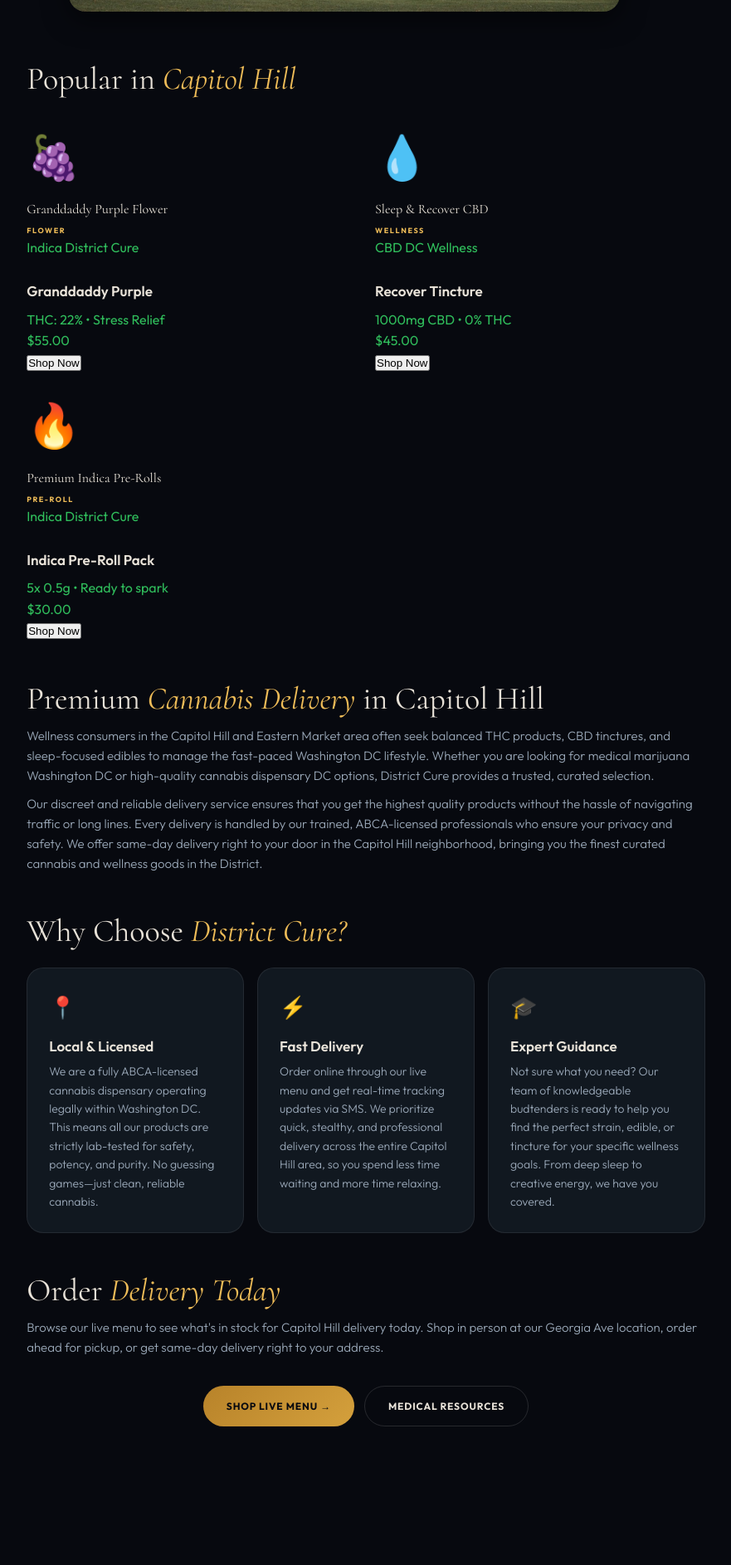
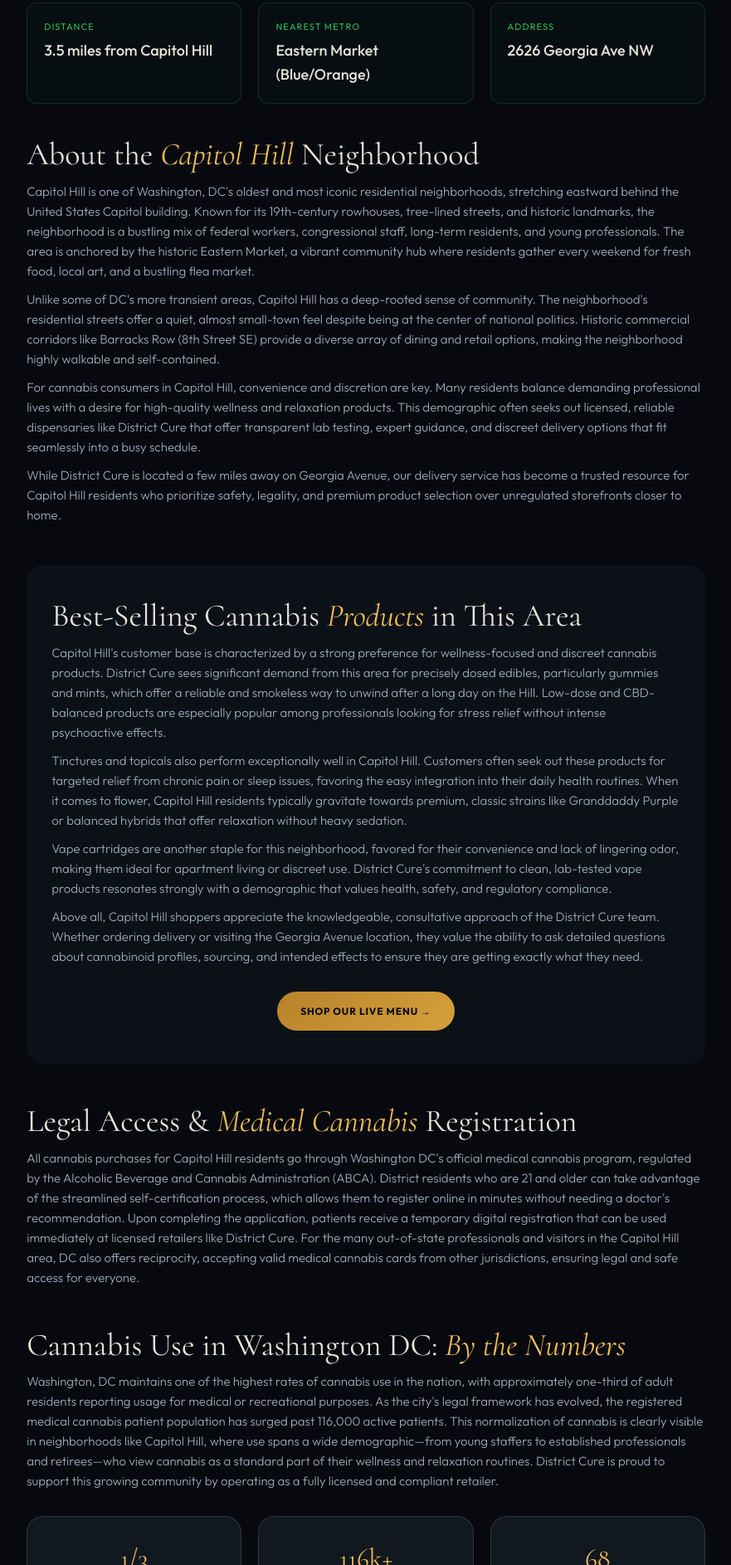
Before and after one commit to bizboxstory1/districtcure, a website: page storefront/pages/delivery-capitol-hill.html in a window 1280 px wide. Shown: the part 914-2800 px from the top of the page at 83% size, without its empty margins (199-1080 px from the left). Drawn offline with Linux system fonts and the light colour scheme.

Commit message:
formatted capitol hill page and moved it to bottom of footer list

```diff
--- a/storefront/pages/delivery-capitol-hill.html
+++ b/storefront/pages/delivery-capitol-hill.html
@@ -3,8 +3,8 @@
 <head>
 <meta charset="UTF-8">
 <meta name="viewport" content="width=device-width,initial-scale=1">
-<title>Capitol Hill CBD & Medical Marijuana Dispensary Delivery | District Cure</title>
-<meta name="description" content="Capitol Hill's trusted cannabis delivery. Serving professionals and residents near Eastern Market with premium CBD wellness products, medical marijuana, and the calming Granddaddy Purple strain.">
+<title>District Cure Dispensary Near Capitol Hill, Washington DC</title>
+<meta name="description" content="District Cure is a top-rated licensed cannabis dispensary serving the Capitol Hill and Eastern Market area with premium medical marijuana.">
 <link rel="canonical" href="https://districtcuredispensary.com/delivery/capitol-hill">
 <link rel="icon" type="image/svg+xml" href="/favicon.svg">
 <link rel="apple-touch-icon" href="/brand-logo">
@@ -17,6 +17,24 @@
 <link rel="preconnect" href="https://fonts.googleapis.com">
 <link href="https://fonts.googleapis.com/css2?family=Cormorant:ital,wght@0,300;0,400;0,500;0,600;1,300;1,400&family=Outfit:wght@300;400;500;600;700&family=JetBrains+Mono:wght@400;500&display=swap" rel="stylesheet">
 <link rel="stylesheet" href="/pages/page.css">
+<style>
+/* FAQ specific styles */
+.faq-list { max-width: 860px; margin: 40px auto 0; display: flex; flex-direction: column; gap: 14px; }
+.faq-item { background: var(--surface); border: 1px solid var(--border2); border-radius: 12px; overflow: hidden; transition: border-color .2s; }
+.faq-item:hover { border-color: var(--border); }
+.faq-q { width: 100%; text-align: left; padding: 20px 24px; background: transparent !important; border: none !important; font-size: 19px; font-weight: 500; color: var(--cream); cursor: pointer; display: flex; justify-content: space-between; align-items: center; transition: color .2s; font-family: var(--font-display); margin: 0; border-radius: 0; box-shadow: none; }
+.faq-q:hover { color: var(--green3); }
+.faq-q::after { content: '+'; font-size: 24px; font-weight: 300; color: var(--gold3); transition: transform .3s; }
+.faq-item.active { border-color: var(--green3); }
+.faq-item.active .faq-q { color: var(--green3); }
+.faq-item.active .faq-q::after { transform: rotate(45deg); }
+.faq-a { max-height: 0; overflow: hidden; transition: all .3s ease; font-size: 15px; color: var(--text); line-height: 1.6; font-weight: 300; padding: 0 24px; }
+.faq-item.active .faq-a { max-height: 500px; padding-bottom: 24px; padding-top: 4px; }
+.stats-grid { display: grid; grid-template-columns: repeat(auto-fit, minmax(200px, 1fr)); gap: 20px; margin-top: 30px; }
+.stat-card { background: var(--card); border: 1px solid var(--border2); padding: 24px; border-radius: var(--radius-lg); text-align: center; }
+.stat-val { font-size: 32px; color: var(--gold3); font-family: var(--font-display); margin-bottom: 8px; }
+.stat-lbl { font-size: 13px; color: var(--text); }
+</style>
 </head>
 <body>
 
@@ -29,133 +47,129 @@
 </nav>
 
 <header class="pg-hero" style="padding-bottom: 40px;">
-  <div class="pg-eyebrow">Washington DC Delivery</div>
-  <h1 class="pg-h1">Capitol Hill <em>Cannabis & CBD Dispensary</em></h1>
-  <p class="pg-lead">Capitol Hill, anchored by the United States Capitol, attracts professionals, policymakers, and long-term residents seeking reliable cannabis and CBD wellness products delivered directly to their door.</p>
+  <div class="pg-eyebrow">Washington DC Dispensary</div>
+  <h1 class="pg-h1">Capitol Hill <em>Cannabis Dispensary</em></h1>
+  <p class="pg-lead">Capitol Hill, anchored by the United States Capitol, attracts professionals, policymakers, and long-term residents seeking reliable cannabis and CBD wellness products delivered directly from District Cure.</p>
 </header>
 
 <main class="pg-wrap">
 
-  <!-- Capitol Hill Custom Cover Image (FIXED STYLING) -->
   <section style="padding: 0 clamp(20px, 4vw, 56px); max-width: 1200px; margin: 0 auto 60px; text-align: center;">
-    <img src="/images/capitol-hill.png" alt="Capitol Hill Cannabis Delivery Washington DC" style="max-width: 100%; height: auto; border-radius: var(--radius-lg); box-shadow: 0 10px 30px rgba(0,0,0,0.5);">
+    <img src="/images/capitol-hill.png" alt="Capitol Hill Cannabis Dispensary DC" style="max-width: 100%; height: auto; border-radius: var(--radius-lg); box-shadow: 0 10px 30px rgba(0,0,0,0.5);">
   </section>
 
-  <!-- Popular Products Static Grid (REVERTED TO GRANDDADDY PURPLE) -->
-  <section class="pg-section" style="padding-top: 0;">
-    <h2>Popular in <em>Capitol Hill</em></h2>
-    <div style="display: grid; grid-template-columns: repeat(auto-fill, minmax(260px, 1fr)); gap: 22px; margin-top: 30px;">
+  <section class="pg-section">
+    <div style="display: flex; gap: 20px; flex-wrap: wrap; margin-bottom: 40px;">
+      <div style="flex: 1; min-width: 250px; background: rgba(30,122,60,.05); border: 1px solid rgba(48,190,92,.2); padding: 20px; border-radius: 12px;">
+        <div style="font-size: 11px; text-transform: uppercase; letter-spacing: .1em; color: var(--green3); margin-bottom: 5px;">Distance</div>
+        <div style="font-size: 18px; color: var(--cream); font-weight: 500;">3.5 miles from Capitol Hill</div>
+      </div>
+      <div style="flex: 1; min-width: 250px; background: rgba(30,122,60,.05); border: 1px solid rgba(48,190,92,.2); padding: 20px; border-radius: 12px;">
+        <div style="font-size: 11px; text-transform: uppercase; letter-spacing: .1em; color: var(--green3); margin-bottom: 5px;">Nearest Metro</div>
+        <div style="font-size: 18px; color: var(--cream); font-weight: 500;">Eastern Market (Blue/Orange)</div>
+      </div>
+      <div style="flex: 1; min-width: 250px; background: rgba(30,122,60,.05); border: 1px solid rgba(48,190,92,.2); padding: 20px; border-radius: 12px;">
+        <div style="font-size: 11px; text-transform: uppercase; letter-spacing: .1em; color: var(--green3); margin-bottom: 5px;">Address</div>
+        <div style="font-size: 18px; color: var(--cream); font-weight: 500;">2626 Georgia Ave NW</div>
+      </div>
+    </div>
 
-      <!-- Product 1 -->
-      <a href="/#shop" style="text-decoration: none; display: block;" class="p-card">
-        <div class="p-thumb">
-          <div class="p-thumb-fallback">
-             <span class="ptf-emoji" style="font-size: 52px; margin-bottom: 8px; display: block;">🍇</span>
-             <span class="ptf-name" style="font-family: var(--font-display); font-size: 16px; color: var(--cream);">Granddaddy Purple Flower</span>
-             <span class="ptf-cat" style="font-size: 9px; font-weight: 700; letter-spacing: .18em; text-transform: uppercase; color: var(--gold3); margin-top: 6px; display: block;">Flower</span>
-          </div>
-          <div class="p-thumb-shine"></div>
-        </div>
-        <div class="p-info">
-          <div class="p-strain-row">
-            <span class="strain-pip pip-indica"></span><span class="strain-label">Indica</span>
-            <span class="p-brand">District Cure</span>
-          </div>
-          <h3 class="p-name">Granddaddy Purple</h3>
-          <div class="p-specs">THC: 22% • Stress Relief</div>
-          <div class="p-footer">
-             <div class="p-price">$55.00</div>
-             <button class="btn-add">Shop Now</button>
-          </div>
-        </div>
-      </a>
+    <h2>About the <em>Capitol Hill</em> Neighborhood</h2>
+    <p>Capitol Hill is one of Washington, DC's oldest and most iconic residential neighborhoods, stretching eastward behind the United States Capitol building. Known for its 19th-century rowhouses, tree-lined streets, and historic landmarks, the neighborhood is a bustling mix of federal workers, congressional staff, long-term residents, and young professionals. The area is anchored by the historic Eastern Market, a vibrant community hub where residents gather every weekend for fresh food, local art, and a bustling flea market.</p>
+    <p>Unlike some of DC's more transient areas, Capitol Hill has a deep-rooted sense of community. The neighborhood's residential streets offer a quiet, almost small-town feel despite being at the center of national politics. Historic commercial corridors like Barracks Row (8th Street SE) provide a diverse array of dining and retail options, making the neighborhood highly walkable and self-contained.</p>
+    <p>For cannabis consumers in Capitol Hill, convenience and discretion are key. Many residents balance demanding professional lives with a desire for high-quality wellness and relaxation products. This demographic often seeks out licensed, reliable dispensaries like District Cure that offer transparent lab testing, expert guidance, and discreet delivery options that fit seamlessly into a busy schedule.</p>
+    <p>While District Cure is located a few miles away on Georgia Avenue, our delivery service has become a trusted resource for Capitol Hill residents who prioritize safety, legality, and premium product selection over unregulated storefronts closer to home.</p>
+  </section>
 
-      <!-- Product 2 -->
-      <a href="/#shop" style="text-decoration: none; display: block;" class="p-card">
-        <div class="p-thumb">
-          <div class="p-thumb-fallback">
-             <span class="ptf-emoji" style="font-size: 52px; margin-bottom: 8px; display: block;">💧</span>
-             <span class="ptf-name" style="font-family: var(--font-display); font-size: 16px; color: var(--cream);">Sleep & Recover CBD</span>
-             <span class="ptf-cat" style="font-size: 9px; font-weight: 700; letter-spacing: .18em; text-transform: uppercase; color: var(--gold3); margin-top: 6px; display: block;">Wellness</span>
-          </div>
-          <div class="p-thumb-shine"></div>
-        </div>
-        <div class="p-info">
-          <div class="p-strain-row">
-            <span class="strain-pip pip-cbd"></span><span class="strain-label">CBD</span>
-            <span class="p-brand">DC Wellness</span>
-          </div>
-          <h3 class="p-name">Recover Tincture</h3>
-          <div class="p-specs">1000mg CBD • 0% THC</div>
-          <div class="p-footer">
-             <div class="p-price">$45.00</div>
-             <button class="btn-add">Shop Now</button>
-          </div>
-        </div>
-      </a>
-
-      <!-- Product 3 -->
-      <a href="/#shop" style="text-decoration: none; display: block;" class="p-card">
-        <div class="p-thumb">
-          <div class="p-thumb-fallback">
-             <span class="ptf-emoji" style="font-size: 52px; margin-bottom: 8px; display: block;">🔥</span>
-             <span class="ptf-name" style="font-family: var(--font-display); font-size: 16px; color: var(--cream);">Premium Indica Pre-Rolls</span>
-             <span class="ptf-cat" style="font-size: 9px; font-weight: 700; letter-spacing: .18em; text-transform: uppercase; color: var(--gold3); margin-top: 6px; display: block;">Pre-Roll</span>
-          </div>
-          <div class="p-thumb-shine"></div>
-        </div>
-        <div class="p-info">
-          <div class="p-strain-row">
-            <span class="strain-pip pip-indica"></span><span class="strain-label">Indica</span>
-            <span class="p-brand">District Cure</span>
-          </div>
-          <h3 class="p-name">Indica Pre-Roll Pack</h3>
-          <div class="p-specs">5x 0.5g • Ready to spark</div>
-          <div class="p-footer">
-             <div class="p-price">$30.00</div>
-             <button class="btn-add">Shop Now</button>
-          </div>
-        </div>
-      </a>
-
+  <section class="pg-section" style="background: var(--surface); border-radius: var(--radius-lg); padding: 40px 30px;">
+    <h2>Best-Selling Cannabis <em>Products</em> in This Area</h2>
+    <p>Capitol Hill's customer base is characterized by a strong preference for wellness-focused and discreet cannabis products. District Cure sees significant demand from this area for precisely dosed edibles, particularly gummies and mints, which offer a reliable and smokeless way to unwind after a long day on the Hill. Low-dose and CBD-balanced products are especially popular among professionals looking for stress relief without intense psychoactive effects.</p>
+    <p>Tinctures and topicals also perform exceptionally well in Capitol Hill. Customers often seek out these products for targeted relief from chronic pain or sleep issues, favoring the easy integration into their daily health routines. When it comes to flower, Capitol Hill residents typically gravitate towards premium, classic strains like Granddaddy Purple or balanced hybrids that offer relaxation without heavy sedation.</p>
+    <p>Vape cartridges are another staple for this neighborhood, favored for their convenience and lack of lingering odor, making them ideal for apartment living or discreet use. District Cure's commitment to clean, lab-tested vape products resonates strongly with a demographic that values health, safety, and regulatory compliance.</p>
+    <p>Above all, Capitol Hill shoppers appreciate the knowledgeable, consultative approach of the District Cure team. Whether ordering delivery or visiting the Georgia Avenue location, they value the ability to ask detailed questions about cannabinoid profiles, sourcing, and intended effects to ensure they are getting exactly what they need.</p>
+    <div class="pg-cta-row" style="margin-top: 30px; justify-content: center;">
+      <a href="/#shop" class="pg-btn pg-btn-primary">Shop Our Live Menu →</a>
     </div>
   </section>
 
-  <!-- Expanded SEO Content -->
   <section class="pg-section">
-    <h2>Premium <em>Cannabis Delivery</em> in Capitol Hill</h2>
-    <p>Wellness consumers in the Capitol Hill and Eastern Market area often seek balanced THC products, CBD tinctures, and sleep-focused edibles to manage the fast-paced Washington DC lifestyle. Whether you are looking for medical marijuana Washington DC or high-quality cannabis dispensary DC options, District Cure provides a trusted, curated selection.</p>
-    <p>Our discreet and reliable delivery service ensures that you get the highest quality products without the hassle of navigating traffic or long lines. Every delivery is handled by our trained, ABCA-licensed professionals who ensure your privacy and safety. We offer same-day delivery right to your door in the Capitol Hill neighborhood, bringing you the finest curated cannabis and wellness goods in the District.</p>
+    <h2>Legal Access & <em>Medical Cannabis</em> Registration</h2>
+    <p>All cannabis purchases for Capitol Hill residents go through Washington DC's official medical cannabis program, regulated by the Alcoholic Beverage and Cannabis Administration (ABCA). District residents who are 21 and older can take advantage of the streamlined self-certification process, which allows them to register online in minutes without needing a doctor's recommendation. Upon completing the application, patients receive a temporary digital registration that can be used immediately at licensed retailers like District Cure. For the many out-of-state professionals and visitors in the Capitol Hill area, DC also offers reciprocity, accepting valid medical cannabis cards from other jurisdictions, ensuring legal and safe access for everyone.</p>
   </section>
 
   <section class="pg-section">
-    <h2>Why Choose <em>District Cure?</em></h2>
-    <div class="pg-cards">
-      <div class="pg-card">
-        <span class="pc-ico">📍</span>
-        <h3>Local & Licensed</h3>
-        <p>We are a fully ABCA-licensed cannabis dispensary operating legally within Washington DC. This means all our products are strictly lab-tested for safety, potency, and purity. No guessing games—just clean, reliable cannabis.</p>
+    <h2>Cannabis Use in Washington DC: <em>By the Numbers</em></h2>
+    <p>Washington, DC maintains one of the highest rates of cannabis use in the nation, with approximately one-third of adult residents reporting usage for medical or recreational purposes. As the city's legal framework has evolved, the registered medical cannabis patient population has surged past 116,000 active patients. This normalization of cannabis is clearly visible in neighborhoods like Capitol Hill, where use spans a wide demographic—from young staffers to established professionals and retirees—who view cannabis as a standard part of their wellness and relaxation routines. District Cure is proud to support this growing community by operating as a fully licensed and compliant retailer.</p>
+    <div class="stats-grid">
+      <div class="stat-card">
+        <div class="stat-val">1/3</div>
+        <div class="stat-lbl">DC Adults Report Using Cannabis</div>
       </div>
-      <div class="pg-card">
-        <span class="pc-ico">⚡</span>
-        <h3>Fast Delivery</h3>
-        <p>Order online through our live menu and get real-time tracking updates via SMS. We prioritize quick, stealthy, and professional delivery across the entire Capitol Hill area, so you spend less time waiting and more time relaxing.</p>
+      <div class="stat-card">
+        <div class="stat-val">116k+</div>
+        <div class="stat-lbl">Active Registered Patients</div>
       </div>
-      <div class="pg-card">
-        <span class="pc-ico">🎓</span>
-        <h3>Expert Guidance</h3>
-        <p>Not sure what you need? Our team of knowledgeable budtenders is ready to help you find the perfect strain, edible, or tincture for your specific wellness goals. From deep sleep to creative energy, we have you covered.</p>
+      <div class="stat-card">
+        <div class="stat-val">68</div>
+        <div class="stat-lbl">Licensed DC Retailers</div>
       </div>
     </div>
   </section>
 
-  <section class="pg-section" style="padding-bottom: 90px;">
-    <h2>Order <em>Delivery Today</em></h2>
-    <p>Browse our live menu to see what's in stock for Capitol Hill delivery today. Shop in person at our Georgia Ave location, order ahead for pickup, or get same-day delivery right to your address.</p>
-    <div class="pg-cta-row">
-      <a href="/#shop" class="pg-btn pg-btn-primary">Shop Live Menu →</a>
-      <a href="/patient-resources" class="pg-btn pg-btn-outline">Medical Resources</a>
+  <section class="pg-section" style="padding-bottom: 20px;">
+    <h2>Frequently Asked <em>Questions</em></h2>
+    <div class="faq-list">
+      <div class="faq-item">
+        <button class="faq-q">Does District Cure deliver to Capitol Hill, DC?</button>
+        <div class="faq-a">Yes, District Cure offers reliable, discreet delivery directly to residences in the Capitol Hill neighborhood.</div>
+      </div>
+      <div class="faq-item">
+        <button class="faq-q">Do I need a medical card to order cannabis in Capitol Hill?</button>
+        <div class="faq-a">Yes, all purchases require a valid DC medical cannabis registration. Residents 21+ can self-certify online in minutes without a doctor's visit.</div>
+      </div>
+      <div class="faq-item">
+        <button class="faq-q">What cannabis products are most popular on Capitol Hill?</button>
+        <div class="faq-a">Capitol Hill customers frequently prefer discreet, wellness-focused products like precisely dosed edibles, CBD-balanced tinctures, and premium vape cartridges.</div>
+      </div>
+      <div class="faq-item">
+        <button class="faq-q">How far is District Cure from Eastern Market?</button>
+        <div class="faq-a">Our storefront at 2626 Georgia Ave NW is roughly 3.5 miles from the Eastern Market area, a quick drive or convenient delivery distance.</div>
+      </div>
+      <div class="faq-item">
+        <button class="faq-q">Can out-of-state visitors near the Capitol buy cannabis?</button>
+        <div class="faq-a">Yes, DC offers reciprocity for valid out-of-state medical cards, and visitors can also apply for a temporary 30-day DC registration online.</div>
+      </div>
+      <div class="faq-item">
+        <button class="faq-q">Is cannabis lab-tested at District Cure?</button>
+        <div class="faq-a">Absolutely. As an ABCA-licensed dispensary, every product we sell undergoes rigorous lab testing for safety, purity, and potency.</div>
+      </div>
+      <div class="faq-item">
+        <button class="faq-q">What are District Cure's delivery hours for Capitol Hill?</button>
+        <div class="faq-a">We are open and offer delivery daily from 9:00 AM to 11:00 PM. Check our live menu for specific delivery cutoff times.</div>
+      </div>
+      <div class="faq-item">
+        <button class="faq-q">Is cannabis consumption legal in public on Capitol Hill?</button>
+        <div class="faq-a">No, public consumption of cannabis remains illegal in Washington DC. Consumption should be kept to private residences.</div>
+      </div>
+      <div class="faq-item">
+        <button class="faq-q">Does District Cure carry Granddaddy Purple?</button>
+        <div class="faq-a">Yes, classic relaxing strains like Granddaddy Purple are often in stock and highly popular among our Capitol Hill customers. Check our live menu for current availability.</div>
+      </div>
+      <div class="faq-item">
+        <button class="faq-q">How do I register for a DC medical cannabis card?</button>
+        <div class="faq-a">DC residents 21+ can visit the ABCA portal to self-certify online. The process takes minutes and provides a temporary digital card for same-day use.</div>
+      </div>
     </div>
+    <script>
+      document.querySelectorAll('.faq-q').forEach(btn => {
+        btn.addEventListener('click', () => {
+          const item = btn.parentElement;
+          const isActive = item.classList.contains('active');
+          document.querySelectorAll('.faq-item').forEach(i => i.classList.remove('active'));
+          if (!isActive) item.classList.add('active');
+        });
+      });
+    </script>
   </section>
 
 </main>
@@ -179,12 +193,12 @@
       <li><a href="https://www.instagram.com/districtcure" target="_blank" rel="noopener">Instagram</a></li>
     </ul></div>
     <div><h4>Delivery Areas</h4><ul>
-      <li><a href="/delivery/capitol-hill">Capitol Hill</a></li>
       <li><a href="/delivery/columbia-heights">Columbia Heights</a></li>
       <li><a href="/delivery/park-view">Park View</a></li>
       <li><a href="/delivery/petworth">Petworth</a></li>
       <li><a href="/delivery/mount-pleasant">Mount Pleasant</a></li>
       <li><a href="/delivery/ledroit-park">Howard Univ &amp; LeDroit</a></li>
+      <li><a href="/delivery/capitol-hill">Capitol Hill</a></li>
     </ul></div>
   </div>
   <div class="pg-foot-bottom">
```
Also changed, not shown: storefront/index.html (+1 -1 lines), storefront/pages/about.html (+2 -2 lines), storefront/pages/contact.html (+2 -2 lines), storefront/pages/delivery-columbia-heights.html (+2 -2 lines), storefront/pages/delivery-ledroit-park.html (+2 -2 lines), storefront/pages/delivery-mount-pleasant.html (+2 -2 lines), storefront/pages/delivery-park-view.html (+2 -2 lines), storefront/pages/delivery-petworth.html (+2 -2 lines), storefront/pages/faq.html (+2 -2 lines), storefront/pages/patient-resources.html (+2 -2 lines), storefront/pages/privacy.html (+2 -2 lines), storefront/pages/terms.html (+2 -2 lines).
